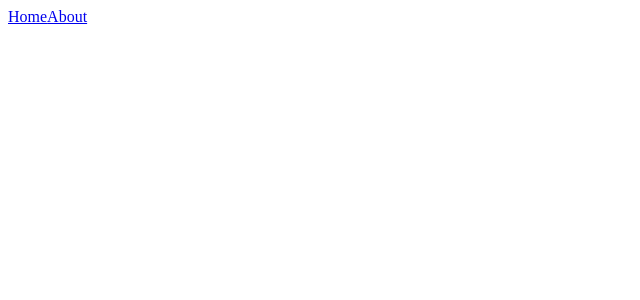
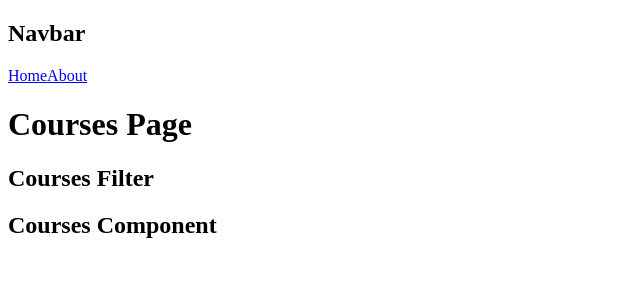
Before and after one commit to AbdullahBakir97/Vue-Store, a Vue app: page / in a window 1280 px wide. Shown: the top 300 px of the page, without its empty margins (0-640 px from the left). Built offline with nearby package versions, Linux system fonts and the light colour scheme.

Commit message:
add views & Components Strcutre

```diff
--- a/src/App.vue
+++ b/src/App.vue
@@ -1,11 +1,7 @@
-<script setup>
-import { RouterLink, RouterView } from 'vue-router'
-</script>
-
 <template>
   <header>
 
-
+    <Navbar />
     <div class="wrapper">
 
       <nav>
@@ -18,6 +14,15 @@ import { RouterLink, RouterView } from 'vue-router'
   <RouterView />
 </template>
 
-<style scoped>
+<script >
+import { RouterLink, RouterView } from 'vue-router'
+import Navbar from './components/Navbar.vue';
 
-</style>
+export default {
+        name: 'App',
+        components:{
+        Navbar
+        }
+    }
+
+</script>
--- /dev/null
+++ b/src/components/CourseFilter.vue
@@ -0,0 +1,9 @@
+<template>
+  <h2> Courses Filter </h2>
+</template>
+
+<script >
+    export default {
+        name: 'CourseFilter'
+    }
+</script>
--- /dev/null
+++ b/src/components/CourseList.vue
@@ -0,0 +1,9 @@
+<template>
+    <h2> Courses Component </h2>
+</template>
+
+<script >
+    export default {
+        name: 'CourseList'
+    }
+</script>
--- /dev/null
+++ b/src/components/Navbar.vue
@@ -0,0 +1,9 @@
+<template>
+    <h2> Navbar </h2>
+</template>
+
+<script>
+    export default {
+        name: 'Navbar'
+    }
+</script>
--- a/src/components/TheWelcome.vue
+++ /dev/null
@@ -1,4 +0,0 @@
-
-<template>
-
-</template>
--- a/src/router/index.js
+++ b/src/router/index.js
@@ -1,21 +1,18 @@
 import { createRouter, createWebHistory } from 'vue-router'
-import HomeView from '../views/HomeView.vue'
+import CoursesView from '@/views/CoursesView.vue'
 
 const router = createRouter({
   history: createWebHistory(import.meta.env.BASE_URL),
   routes: [
     {
       path: '/',
-      name: 'home',
-      component: HomeView
+      name: 'courselist',
+      component: CoursesView
     },
     {
       path: '/about',
-      name: 'about',
-      // route level code-splitting
-      // this generates a separate chunk (About.[hash].js) for this route
-      // which is lazy-loaded when the route is visited.
-      component: () => import('../views/AboutView.vue')
+      name: 'coursedetail',
+      component: () => import('../views/CourseDetailView.vue')
     }
   ]
 })
--- /dev/null
+++ b/src/views/CourseDetailView.vue
@@ -0,0 +1,10 @@
+<template>
+    <h3> Courses Detail </h3>
+</template>
+
+
+<script >
+    export default {
+        name: 'CourseDetail'
+    }
+</script>
--- /dev/null
+++ b/src/views/CoursesView.vue
@@ -0,0 +1,23 @@
+<template>
+    <h1> Courses Page </h1>
+    <div>
+        <CourseFilter />
+    </div>
+    <div>
+        <CourseList />
+    </div>
+</template>
+
+
+<script >
+    import CourseList from '@/components/CourseList.vue'
+    import CourseFilter from '@/components/CourseFilter.vue'
+
+    export default {
+        name: 'CoursesView',
+        components: {
+            CourseList,
+            CourseFilter,
+        }
+    }
+</script>
```
Also changed, not shown: src/components/WelcomeItem.vue (deleted, +0 -8 lines), src/views/AboutView.vue (deleted, +0 -7 lines), src/views/HomeView.vue (deleted, +0 -7 lines), src/components/icons/Navbar.vue (added).
